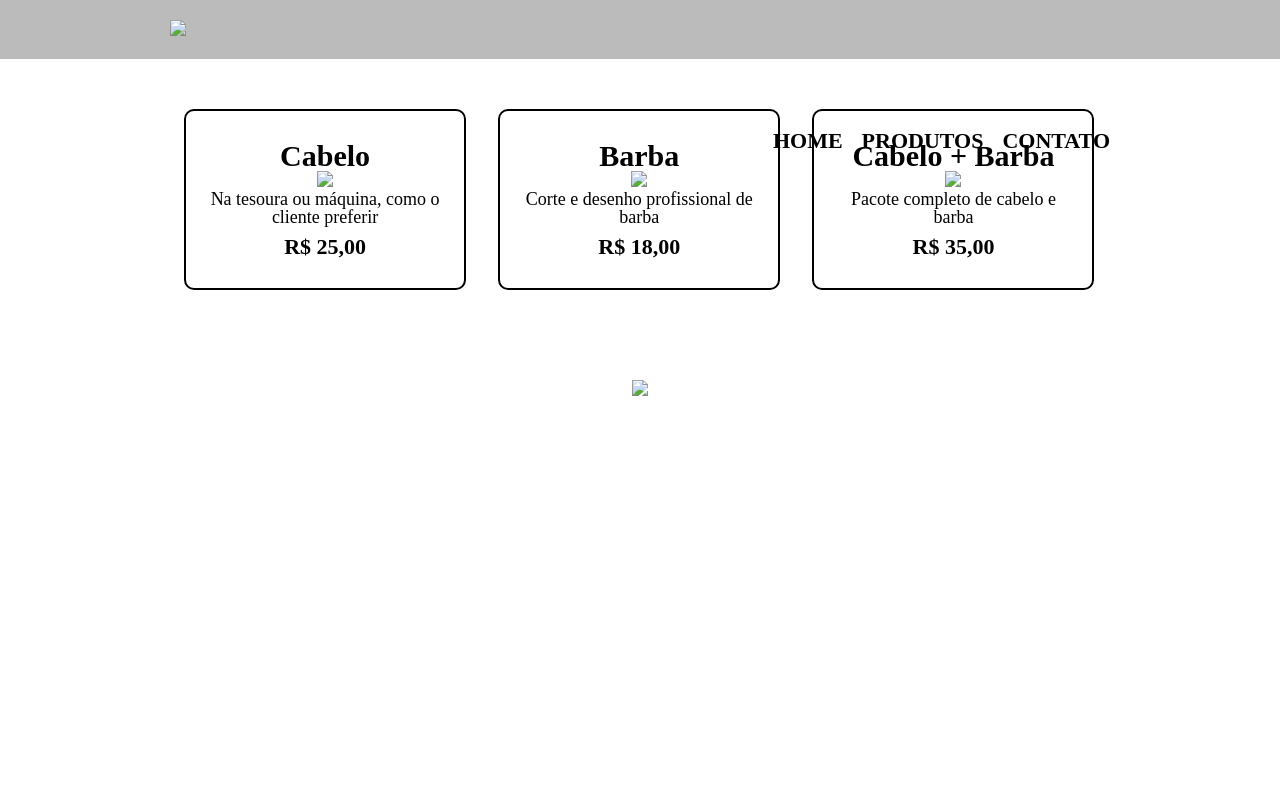
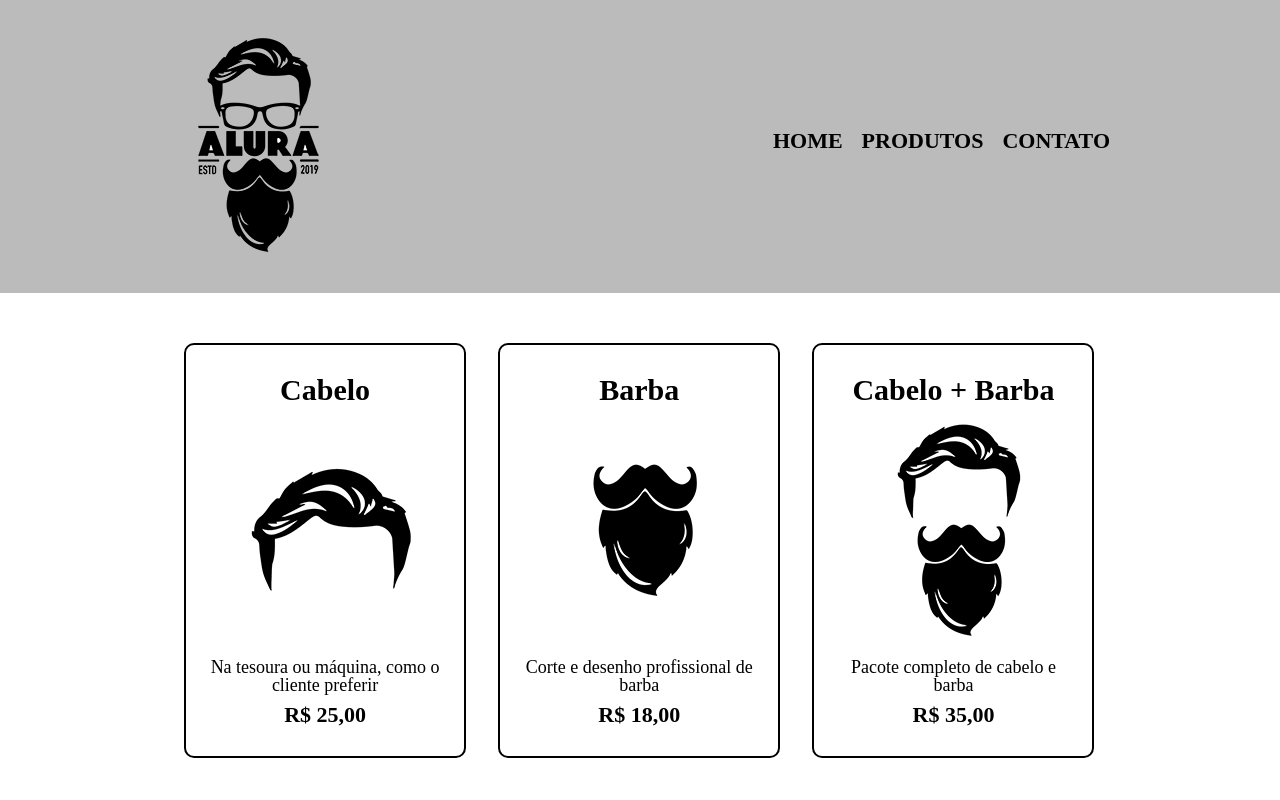
Before and after one commit to thanaramoreira/p-ginaweb, a plain HTML site: page produtos.html in a window 1280 px wide. Shown: the top 800 px of the page. Drawn offline with Linux system fonts and the light colour scheme; files that its build step writes are made by us from their sources.

Commit message:
update diretórios

```diff
--- a/css/produtos.css
+++ b/css/produtos.css
@@ -76,7 +76,7 @@ nav a:hover {
 
 footer {
     text-align: center;
-    background: url("bg.jpg");
+    background: #000000;
     padding: 40px 0;
 }
 
--- a/css/style.css
+++ b/css/style.css
@@ -69,7 +69,7 @@ em strong {
 
 footer {
     text-align: center;
-    background: url("bg.jpg");
+    background: #000000;
     padding: 40px 0;
 }
 
--- a/produtos.html
+++ b/produtos.html
@@ -4,14 +4,14 @@
         <meta charset="UTF-8">
         <title>Produtos - Barbearia Alura</title>
 
-        <link rel="stylesheet" href="reset.css">
-        <link rel="stylesheet" href="produtos.css">
+        <link rel="stylesheet" href="css/reset.css">
+        <link rel="stylesheet" href="css/produtos.css">
     </head>
 
     <body>
         <header>
             <div class="caixa">
-                <h1><img src="logo.png"></h1>
+                <h1><img src="img/logo.png"></h1>
 
                 <nav>
                     <ul>
@@ -27,19 +27,19 @@
             <ul class="produtos">
                 <li>
                     <h2>Cabelo</h2>
-                    <img src="cabelo.jpg">
+                    <img src="img/cabelo.jpg">
                     <p class="produto-descricao">Na tesoura ou máquina, como o cliente preferir</p>
                     <p class="produto-preco">R$ 25,00</p>
                 </li>
                 <li>
                     <h2>Barba</h2>
-                    <img src="barba.jpg">
+                    <img src="img/barba.jpg">
                     <p class="produto-descricao">Corte e desenho profissional de barba</p>
                     <p class="produto-preco">R$ 18,00</p>
                 </li>
                 <li>
                     <h2>Cabelo + Barba</h2>
-                    <img src="cabelo+barba.jpg">
+                    <img src="img/cabelo+barba.jpg">
                     <p class="produto-descricao">Pacote completo de cabelo e barba</p>
                     <p class="produto-preco">R$ 35,00</p>
                 </li>
@@ -47,7 +47,7 @@
         </main>
 
         <footer>
-            <img src="logo-branco.png">
+            <img src="img/logo-branco.png">
             <p class="copyright">&copy; Copyright Barbearia Alura - 2021</p>
         </footer>
     </body>
```
Also changed, not shown: index.html (+5 -5 lines), 2 other files.
